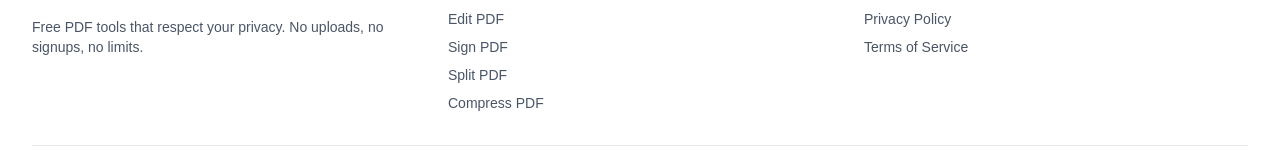
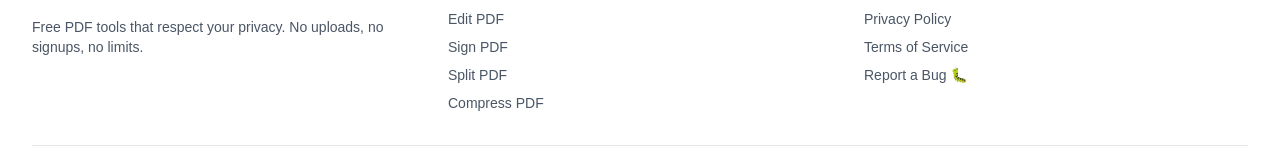
Before and after one commit to m2j-apps/editPDFs, a Next.js app: page / in a window 1280 px wide. Shown: the part 3001-3156 px from the top of the page. Built offline with nearby package versions, Linux system fonts and the light colour scheme.

Commit message:
Add Report a Bug link to footer

```diff
--- a/src/components/Footer.tsx
+++ b/src/components/Footer.tsx
@@ -33,6 +33,7 @@ export default function Footer() {
             <ul className="space-y-2 text-sm">
               <li><Link href="/privacy" className="text-gray-600 hover:text-gray-900">Privacy Policy</Link></li>
               <li><Link href="/terms" className="text-gray-600 hover:text-gray-900">Terms of Service</Link></li>
+              <li><a href="mailto:bugs@editpdfs.app?subject=Bug Report" className="text-gray-600 hover:text-gray-900">Report a Bug 🐛</a></li>
             </ul>
           </div>
         </div>
```
